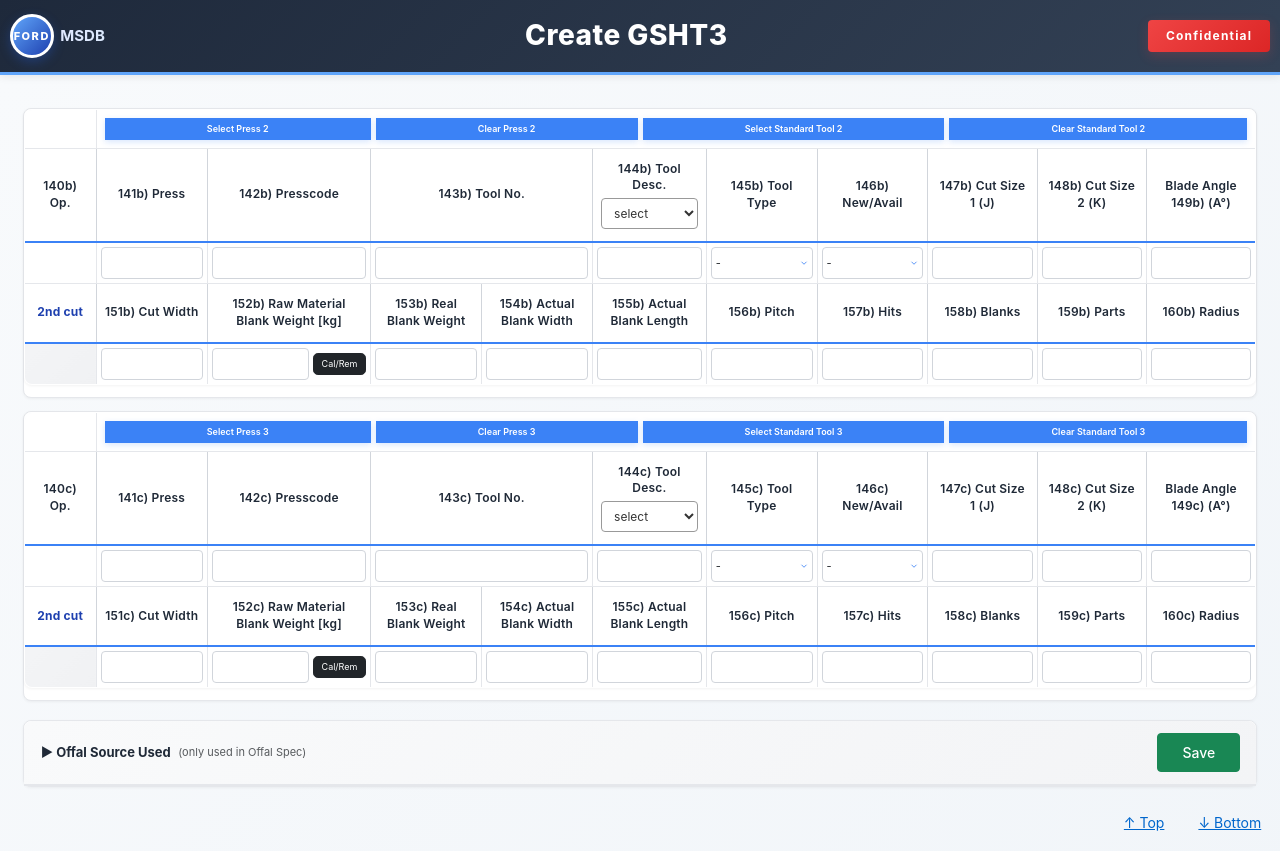
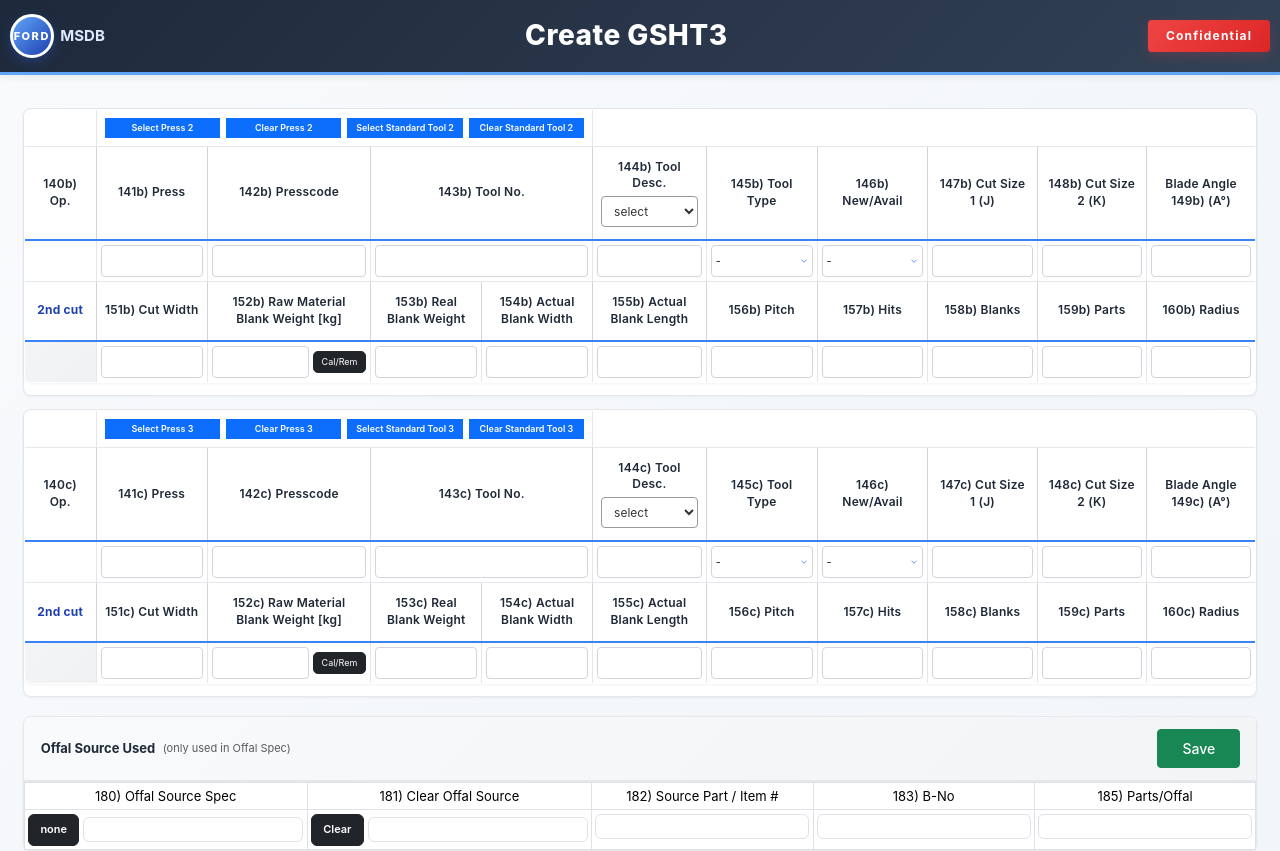
Before and after one commit to Alagumalai-k/Ford-App, an Angular app: page / in a window 1280 px wide. Shown: the top 851 px of the page. Built offline with nearby package versions, Linux system fonts and the light colour scheme.

Commit message:
feat: keep offal source section expanded by default while maintaining toggle functionality

```diff
--- a/src/app/app.html
+++ b/src/app/app.html
@@ -53,7 +53,7 @@
           <div class="card-header d-flex justify-content-between align-items-center">
             <div>
               <button type="button" (click)="toggleOffalSection()" class="btn btn-link p-0">
-                {{ showOffalSection ? '▼' : '▶' }} Offal Source Used
+                Offal Source Used
               </button>
               <small class="text-muted ms-2">(only used in Offal Spec)</small>
             </div>
--- a/src/app/app.ts
+++ b/src/app/app.ts
@@ -26,7 +26,7 @@
 })
 export class App implements OnInit {
   formData: GSHT3Form | null = null;
-  showOffalSection = false;
+  showOffalSection = true;
   selectedView: 'form' | 'preview' = 'form';
 
   constructor(private formService: GSHT3FormService) {}
--- a/src/app/components/cut-section/cut-section.component.html
+++ b/src/app/components/cut-section/cut-section.component.html
@@ -9,14 +9,15 @@
       <!-- Row 1 Buttons -->
       <tr class="button-row">
         <td class="row-label"></td>
-        <td colspan="11">
-          <div class="btn-group btn-group-sm w-100" role="group" style="gap: 6px; display: flex; flex-wrap: wrap;">
-            <button type="button" class="btn btn-dark">Select Press {{ sectionIndex + 2 }}</button>
-            <button type="button" class="btn btn-dark">Clear Press {{ sectionIndex + 2 }}</button>
-            <button type="button" class="btn btn-dark">Select Standard Tool {{ sectionIndex + 2 }}</button>
-            <button type="button" class="btn btn-dark">Clear Standard Tool {{ sectionIndex + 2 }}</button>
+        <td colspan="4" style="padding: 1px;">
+          <div style="display: flex; gap: 6px; flex-wrap: wrap; width: 100%;">
+            <button type="button" class="btn btn-primary" style="padding: 1px 2px; font-size: 9px; height: 20px; flex: 1; white-space: nowrap;">Select Press {{ sectionIndex + 2 }}</button>
+            <button type="button" class="btn btn-primary" style="padding: 1px 2px; font-size: 9px; height: 20px; flex: 1; white-space: nowrap;">Clear Press {{ sectionIndex + 2 }}</button>
+            <button type="button" class="btn btn-primary" style="padding: 1px 2px; font-size: 9px; height: 20px; flex: 1; white-space: nowrap;">Select Standard Tool {{ sectionIndex + 2 }}</button>
+            <button type="button" class="btn btn-primary" style="padding: 1px 2px; font-size: 9px; height: 20px; flex: 1; white-space: nowrap;">Clear Standard Tool {{ sectionIndex + 2 }}</button>
           </div>
         </td>
+        <td colspan="7"></td>
       </tr>
 
       <!-- Row 1 Header -->
```
